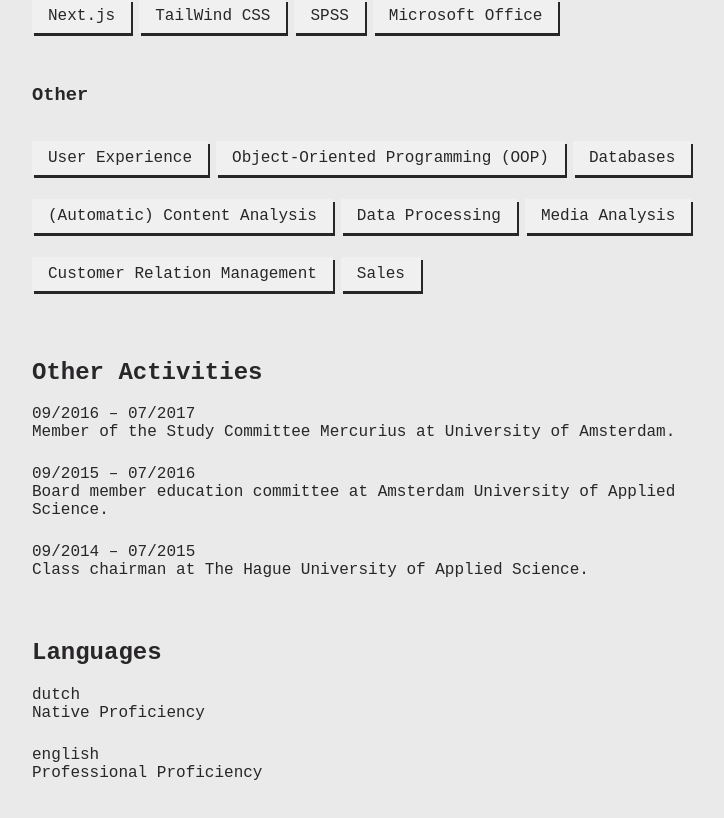
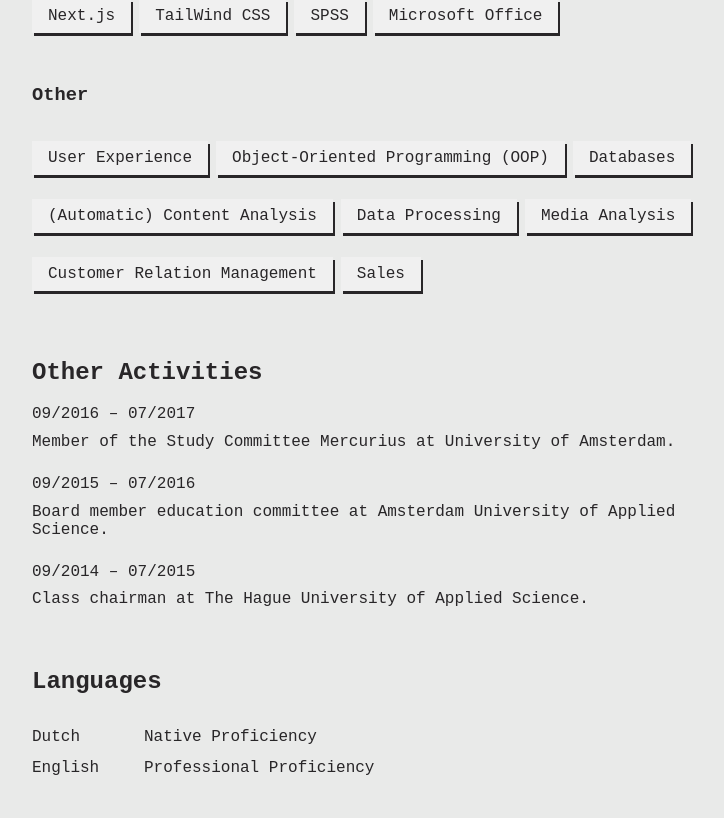
Before and after one commit to michaelzon/by-michaelzonneveld-frontend, a React (Create React App) app: page /experience in a window 1280 px wide. Shown: the part 2923-3741 px from the top of the page, without its empty margins (480-1204 px from the left). Built offline with nearby package versions, Linux system fonts and the light colour scheme.

Commit message:
renamed project

```diff
--- a/src/components/Experience/Languages/Item.js
+++ b/src/components/Experience/Languages/Item.js
@@ -1,4 +1,4 @@
-import '../experience.css';
+import './item.css';
 import PropTypes from 'prop-types';
 import React from "react";
 
@@ -10,9 +10,13 @@ Item.propTypes = {
 export default function Item({language, level}) {
 
     return (
-        <div className={'experience-item'}>
-            <span> {language} </span>
-            <span> {level} </span>
+        <div className={'language-item'}>
+            <div className={'language-wrapper'}>
+                <span className={'language-span'}> {language} </span>
+            </div>
+            <div className={'level-wrapper'}>
+                <span className={'level-span'}> {level} </span>
+            </div>
         </div>
     )
 }
--- a/src/components/Experience/Languages/Languages.js
+++ b/src/components/Experience/Languages/Languages.js
@@ -1,4 +1,4 @@
-import '../experience.css';
+import './item.css';
 import Item from "./Item";
 import React from "react";
 
@@ -6,11 +6,11 @@ export default function Languages() {
 
     const items = [
         {
-            language: 'dutch',
+            language: 'Dutch',
             level: 'Native Proficiency',
         },
         {
-            language: 'english',
+            language: 'English',
             level: 'Professional Proficiency',
         }
     ];
--- a/src/components/Experience/Languages/item.css
+++ b/src/components/Experience/Languages/item.css
@@ -0,0 +1,34 @@
+.languages {
+    display: flex;
+    flex-direction: column;
+    gap: 0.8rem;
+}
+
+.language-item {
+    display: flex;
+    flex-direction: row;
+    flex-grow: 1;
+    gap: 1rem;
+    width: 20rem;
+    justify-content: space-between;
+}
+
+.language-wrapper {
+    display: flex;
+    min-width: 6rem;
+    max-width: 6rem;
+}
+
+.language-span {
+    display: flex;
+}
+
+.level-wrapper {
+    display: flex;
+    min-width: 16rem;
+    max-width: 16rem;
+}
+
+.level-span {
+    display: flex;
+}
--- a/src/components/Experience/OtherActivities/Item.js
+++ b/src/components/Experience/OtherActivities/Item.js
@@ -1,4 +1,4 @@
-import '../experience.css';
+import './item.css';
 import PropTypes from 'prop-types';
 import React from "react";
 
@@ -10,7 +10,7 @@ Item.propTypes = {
 export default function Item({period, definition}) {
 
     return (
-        <div className={'experience-item'}>
+        <div className={'other-activities-item'}>
             <span> {period} </span>
             <span> {definition} </span>
         </div>
--- a/src/components/Experience/OtherActivities/item.css
+++ b/src/components/Experience/OtherActivities/item.css
@@ -0,0 +1,6 @@
+.other-activities-item {
+    display: flex;
+    flex-direction: column;
+    margin-bottom: 1.5rem;
+    gap: 0.6rem;
+}
```
